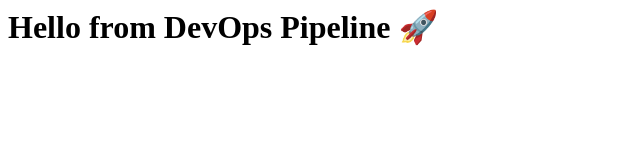
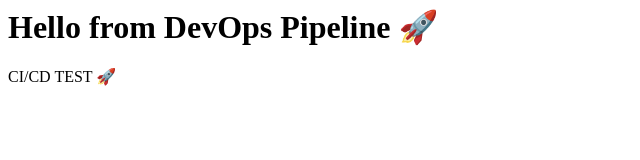
Before and after one commit to YashRajoria0327/devops-demo-app, a plain HTML site: page index.html in a window 1280 px wide. Shown: the whole page, without its empty margins (0-640 px from the left). Drawn offline with Linux system fonts and the light colour scheme.

Commit message:
trigger pipeline

```diff
--- a/index.html
+++ b/index.html
@@ -1 +1,2 @@
 <h1>Hello from DevOps Pipeline 🚀</h1>
+CI/CD TEST 🚀
```
